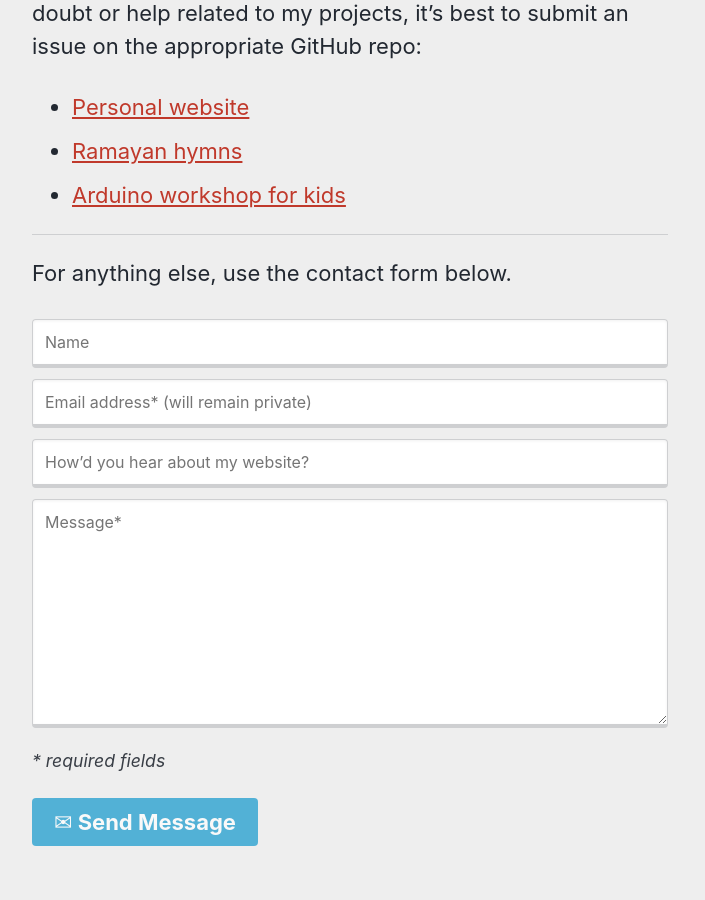
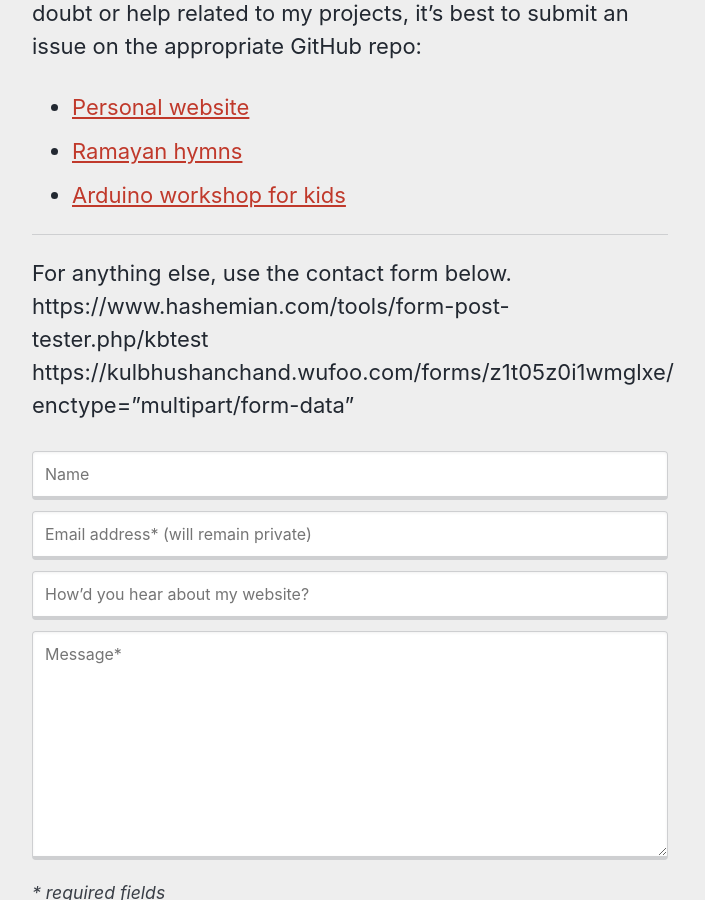
Before and after one commit to kulbhushanchand/kulbhushanchand.github.io-v2, a Jekyll site: the page built from _pages/main/contact.md, in a window 1280 px wide and 900 px high, scrolled down 524 px. Shown: the whole window, without its empty margins (290-995 px from the left). Built offline with Jekyll 4.4.1, drawn with Linux system fonts in a browser that asks for light colours; cached includes are drawn as plain includes.

Commit message:
testing recaptcha

```diff
--- a/_pages/main/contact.md
+++ b/_pages/main/contact.md
@@ -18,8 +18,11 @@
 
 ---
 For anything else, use the contact form below.
+https://www.hashemian.com/tools/form-post-tester.php/kbtest
+https://kulbhushanchand.wufoo.com/forms/z1t05z0i1wmglxe/
+enctype="multipart/form-data"
 
-<form id="form1" name="form1" accept-charset="UTF-8" autocomplete="off" enctype="multipart/form-data" method="post" novalidate action="https://kulbhushanchand.wufoo.com/forms/z1t05z0i1wmglxe/">
+<form id="form1" name="form1" accept-charset="UTF-8" autocomplete="off" method="post" novalidate action="https://www.hashemian.com/tools/form-post-tester.php/kbtest">
   <div class="form-group">
     <label class="sr-only" id="title7" for="Field18"><strong>Name</strong></label>
     <input id="Field18" name="Field18" type="text" maxlength="255" placeholder="Name">
@@ -38,10 +41,14 @@
   </div>
   <small id="instruction" class="instruct">* required fields</small>
 
-  <div class="g-recaptcha" data-sitekey="{{ site.reCaptcha.siteKey }}" data-callback="correctCaptcha"></div>
+
+  <div id="kbc" class="g-recaptcha" data-sitekey="{{ site.reCaptcha.siteKey }}" data-callback="correctCaptcha">
+
+  </div>
+
 
   <div class="form-group">
-    <button id="saveForm" name="saveForm" class="btn btn--primary btn--large btn--disabled" type="submit"> ✉ Send Message</button>
+    <button id="saveForm" name="saveForm" class="btn btn--primary btn--large " type="submit"> ✉ Send Message</button>
   </div>
   <div class="form-group hidden">
     <label for="comment">Do Not Fill This Out</label>
```
